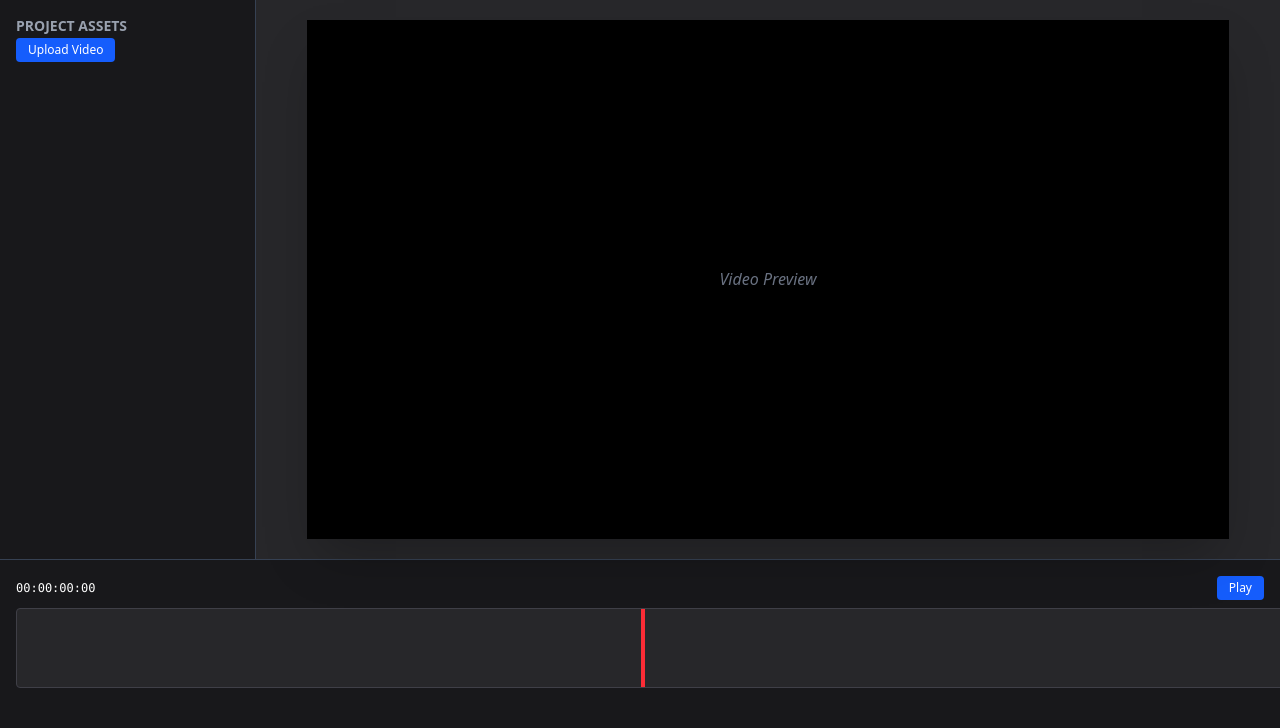
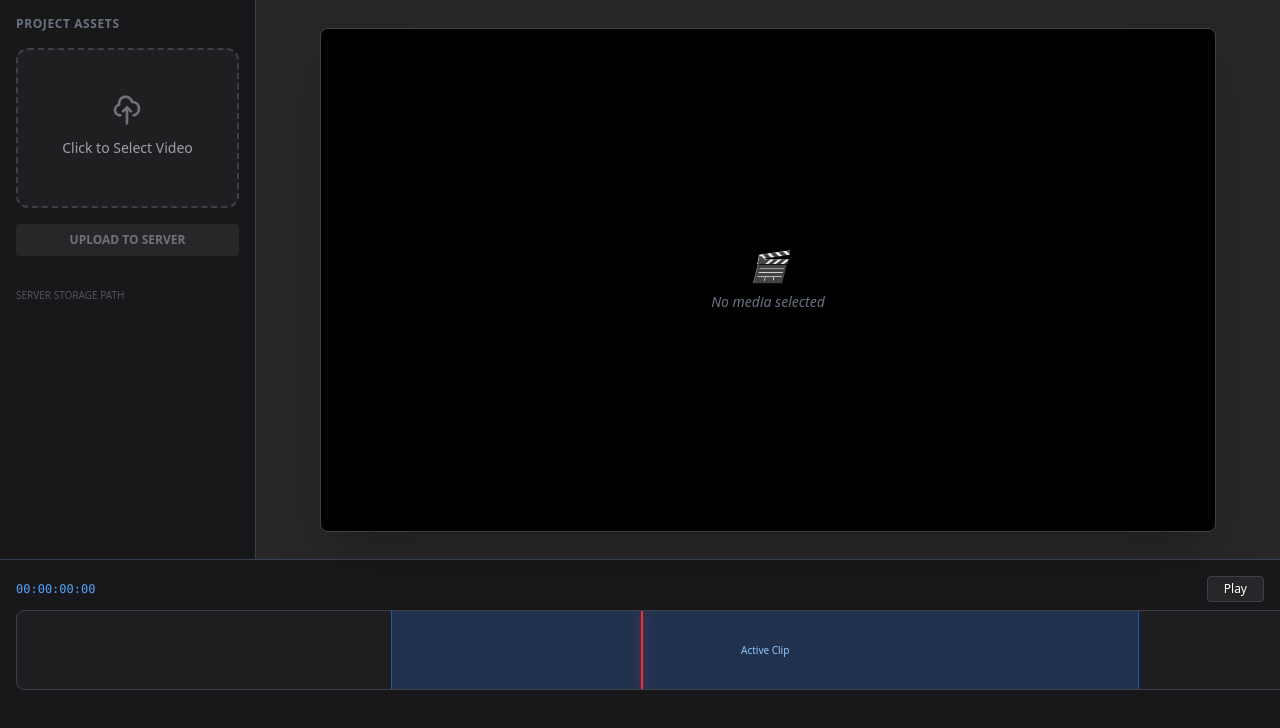
Before and after one commit to Dilpreet-47/video_editor, a React app in the folder frontend/: page / in a window 1280 px wide. Shown: the top 728 px of the page. Built offline with nearby package versions, Linux system fonts and the light colour scheme; the HTML template or start-up script is replaced by a standard one.

Commit message:
local video upload done

```diff
--- a/frontend/package.json
+++ b/frontend/package.json
@@ -11,6 +11,7 @@
   },
   "dependencies": {
     "@tailwindcss/vite": "^4.1.18",
+    "axios": "^1.13.2",
     "multer": "^2.0.2",
     "react": "^19.2.0",
     "react-dom": "^19.2.0",
--- a/frontend/src/components/Home.jsx
+++ b/frontend/src/components/Home.jsx
@@ -1,40 +1,107 @@
+import axios from "axios";
+import React, { useState } from "react";
+
 const Home = () => {
+    const [videoSource, setVideoSource] = useState(null);
+    const [selectedFile, setSelectedFile] = useState(null); // Added this to store the file
+    const [backendPath, setBackendPath] = useState("");
+    const [isUploading, setIsUploading] = useState(false);
 
+    // 1. Handle Selection
+    const handleFileChange = (e) => {
+        const file = e.target.files[0];
+        if (!file) return;
 
+        setSelectedFile(file); // Save file for upload later
+        setVideoSource(URL.createObjectURL(file)); // Show preview instantly
+    };
+
+    // 2. Handle Upload
+    const handleUpload = async () => {
+        if (!selectedFile) return alert("Please select a video first");
+
+        const formData = new FormData();
+        formData.append("video", selectedFile);
+
+        try {
+            setIsUploading(true);
+            const response = await axios.post("http://localhost:5000/api/v1/videdit/upload", formData, {
+                headers: { "Content-Type": "multipart/form-data" }
+            });
+
+            setBackendPath(response.data.data.path);
+            console.log("Upload Success:", response.data.data.path);
+        } catch (error) {
+            console.error("Upload failed:", error);
+            alert("Upload failed. Check backend server.");
+        } finally {
+            setIsUploading(false);
+        }
+    };
 
     return (
         <div className="flex flex-col w-full h-screen bg-black text-white overflow-hidden">
+            <div className="flex flex-row h-[70%] w-full border-b border-gray-700">
+                {/* Side Panel */}
+                <aside className="h-full w-[20%] min-w-[250px] bg-zinc-900 border-r border-gray-700 overflow-y-auto p-4 flex flex-col gap-4">
+                    <h2 className="text-xs font-bold uppercase text-gray-500 tracking-wider">Project Assets</h2>
 
-            {/* TOP SECTION: Assets + Preview */}
-            <div className="flex flex-row h-[70%] w-full border-b border-gray-700">
+                    <label className="group relative flex flex-col items-center justify-center w-full h-40 border-2 border-dashed border-zinc-700 rounded-xl cursor-pointer bg-zinc-800/50 hover:bg-zinc-800 hover:border-blue-500 transition-all duration-300">
+                        <div className="flex flex-col items-center justify-center pt-5 pb-6">
+                            <svg className="w-8 h-8 mb-3 text-zinc-500 group-hover:text-blue-500 transition-colors" fill="none" stroke="currentColor" viewBox="0 0 24 24">
+                                <path strokeLinecap="round" strokeLinejoin="round" strokeWidth="2" d="M7 16a4 4 0 01-.88-7.903A5 5 0 1115.9 6L16 6a5 5 0 011 9.9M15 13l-3-3m0 0l-3 3m3-3v12" />
+                            </svg>
+                            <p className="text-sm text-zinc-400 font-medium text-center px-2">
+                                {selectedFile ? selectedFile.name : "Click to Select Video"}
+                            </p>
+                        </div>
+                        <input type="file" name="video" accept="video/*" className="hidden" onChange={handleFileChange} />
+                    </label>
 
-                {/* Side Panel: Media/Assets */}
-                <aside className="h-full w-[20%] min-w-[250px] bg-zinc-900 border-r border-gray-700 overflow-y-auto p-4">
-                    <h2 className="text-sm font-bold uppercase text-gray-400">Project Assets</h2>
-                    <button className="text-xs bg-blue-600 px-3 py-1 rounded cursor-pointer">Upload Video</button>
-                    {/* Asset items would go here */}
+                    <button
+                        disabled={isUploading || !selectedFile}
+                        className={`text-xs px-3 py-2 rounded font-bold transition ${isUploading || !selectedFile ? 'bg-zinc-800 text-zinc-500 cursor-not-allowed' : 'bg-blue-600 hover:bg-blue-500 text-white cursor-pointer'}`}
+                        onClick={handleUpload}
+                    >
+                        {isUploading ? "UPLOADING..." : "UPLOAD TO SERVER"}
+                    </button>
+
+                    <div className="flex-1 mt-4">
+                        <p className="text-[10px] text-zinc-600 uppercase mb-2">Server Storage Path</p>
+                        {backendPath && (
+                            <div className="p-2 bg-zinc-800 border border-zinc-700 rounded text-[10px] truncate text-blue-400">
+                                {backendPath}
+                            </div>
+                        )}
+                    </div>
                 </aside>
 
-                {/* Main Preview Window */}
-                <main className="h-full flex-1 bg-zinc-800 flex items-center justify-center relative">
-                    <div className="aspect-video w-[90%] bg-black shadow-2xl flex items-center justify-center">
-                         <span className="text-gray-500 italic">Video Preview</span>
+                {/* Preview Window */}
+                <main className="h-full flex-1 bg-zinc-800 flex items-center justify-center relative p-10">
+                    <div className="aspect-video w-full max-w-4xl bg-black shadow-2xl flex items-center justify-center rounded-lg overflow-hidden border border-zinc-700">
+                        {videoSource ? (
+                            <video src={videoSource} controls className="w-full h-full object-contain" />
+                        ) : (
+                            <div className="text-gray-500 italic text-sm text-center">
+                                <div className="mb-2 text-3xl">🎬</div>
+                                No media selected
+                            </div>
+                        )}
                     </div>
                 </main>
             </div>
 
-            {/* BOTTOM SECTION: Timeline */}
+            {/* Timeline Section */}
             <section className="h-[30%] w-full bg-zinc-900 p-4 overflow-x-auto">
                 <div className="flex justify-between items-center mb-2">
-                    <span className="text-xs font-mono">00:00:00:00</span>
-                    <div className="flex gap-4">
-                        {/* Play/Pause Controls */}
-                        <button className="text-xs bg-blue-600 px-3 py-1 rounded cursor-pointer">Play</button>
+                    <span className="text-xs font-mono text-blue-400">00:00:00:00</span>
+                    <button className="text-xs bg-zinc-800 border border-zinc-700 px-4 py-1 rounded hover:bg-zinc-700 transition">Play</button>
+                </div>
+                <div className="w-[200%] h-20 bg-zinc-800/50 rounded-lg border border-zinc-700 relative overflow-hidden">
+                    <div className="absolute left-[15%] top-0 w-[30%] h-full bg-blue-500/20 border-x border-blue-500/50 flex items-center justify-center">
+                        <span className="text-[10px] text-blue-300">Active Clip</span>
                     </div>
-                </div>
-                {/* Timeline Tracks */}
-                <div className="w-[200%] h-20 bg-zinc-800 rounded border border-zinc-700 relative">
-                    <div className="absolute left-1/4 top-0 w-1 h-full bg-red-500 z-10" /> {/* Playhead */}
+                    <div className="absolute left-1/4 top-0 w-[2px] h-full bg-red-500 shadow-[0_0_10px_rgba(239,68,68,0.5)] z-10" />
                 </div>
             </section>
         </div>
```
Also changed, not shown: 2 other files (tests, documents, lock files or other folders).
